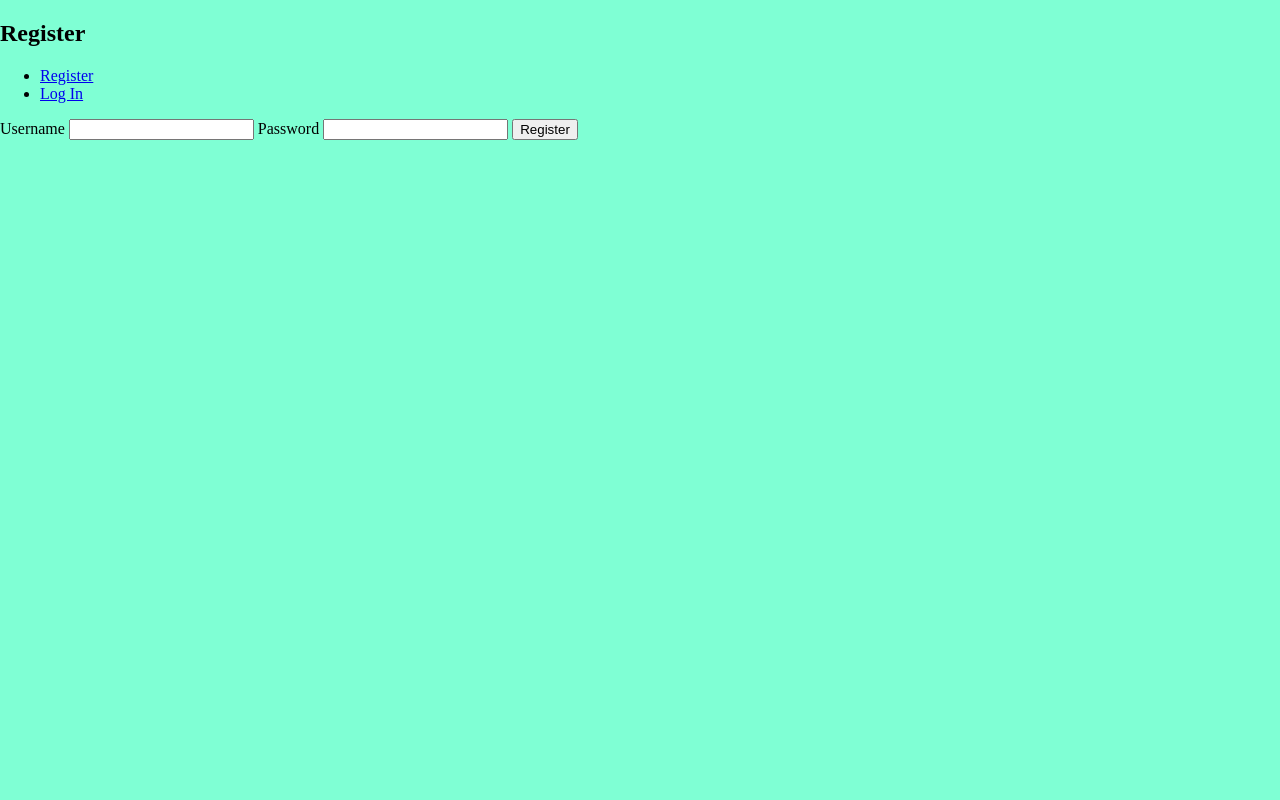
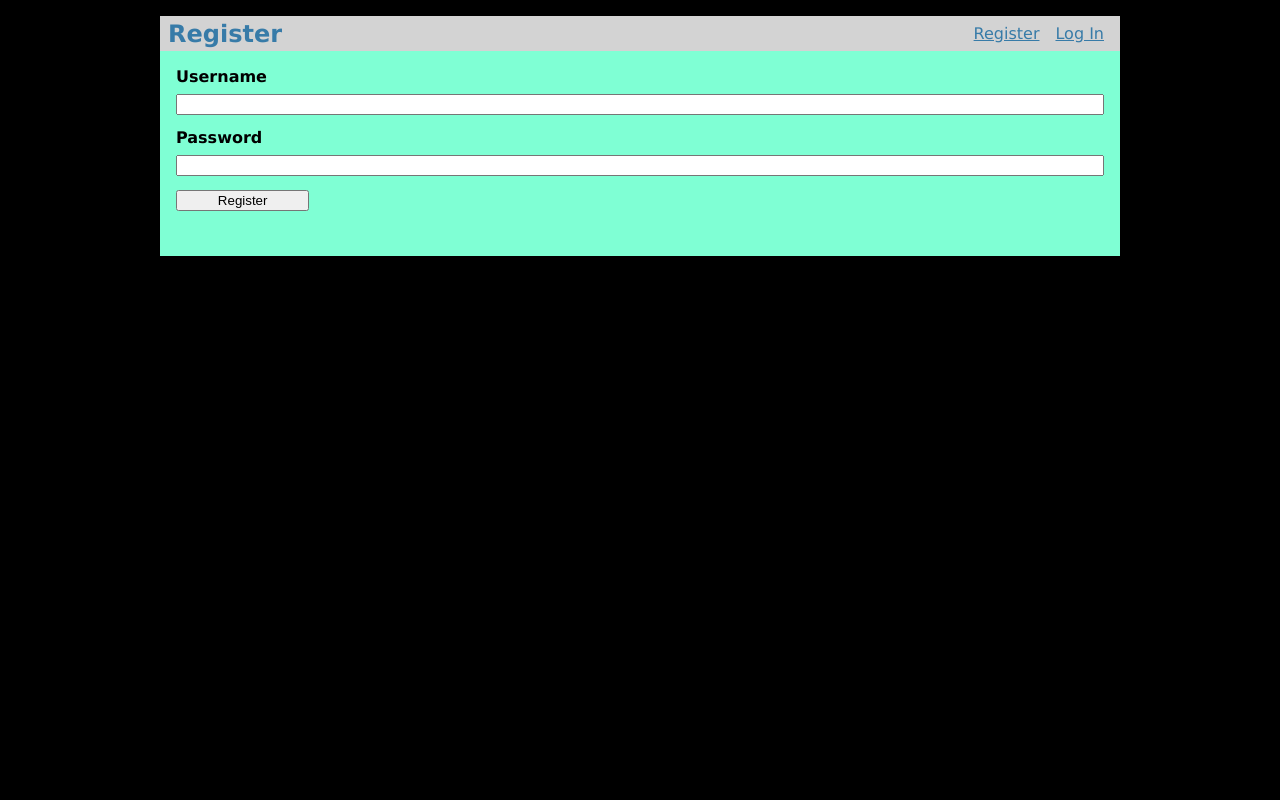
Before and after one commit to Rioran/rio-lists, a Flask app: page /auth/register in a window 1280 px wide. Run offline with Flask 2, Linux system fonts and the light colour scheme; parts of the project's set-up code (start-up, migrations or seed data) failed here and were passed over.

Commit message:
+ styles hussle

```diff
--- a/services/web/riolists/static/css/style.css
+++ b/services/web/riolists/static/css/style.css
@@ -1,10 +1,64 @@
-html, body {
+html {
+  font-family: Verdana, sans-serif;
+  background-color: black;
+  padding: 1rem;
+}
+
+body {
+  max-width: 960px;
+  margin: 0 auto;
   background-color: aquamarine;
-  height: 100vh;
-  width: 100vw;
-  max-height: 100%;
-  max-width: 100%;
-  overflow-x: hidden;
+}
+
+h1 {
+  font-family: Verdana, sans-serif;
+  color: #377ba8;
+  margin: 1rem 0;
+}
+
+a { color: #377ba8; }
+
+hr { border: none; border-top: 1px solid lightgray; }
+
+nav {
+  background: lightgray;
+  display: flex;
+  align-items: center;
+  padding: 0 0.5rem;
+}
+
+nav h1 {
+  flex: auto;
+  margin: 0;
+}
+
+nav h1 a {
+  text-decoration: none;
+  padding: 0.25rem 0.5rem;
+}
+
+nav ul  {
+  display: flex;
+  list-style: none;
   margin: 0;
   padding: 0;
 }
+
+nav ul li a, nav ul li span, header .action { display: block; padding: 0.5rem; }
+
+.content { padding: 0 1rem 1rem; }
+.content > header { border-bottom: 1px solid lightgray; display: flex; align-items: flex-end; }
+.content > header h1 { flex: auto; margin: 1rem 0 0.25rem 0; }
+.flash { margin: 1em 0; padding: 1em; background: #cae6f6; border: 1px solid #377ba8; }
+.post > header { display: flex; align-items: flex-end; font-size: 0.85em; }
+.post > header > div:first-of-type { flex: auto; }
+.post > header h1 { font-size: 1.5em; margin-bottom: 0; }
+.post .about { color: slategray; font-style: italic; }
+.post .body { white-space: pre-line; }
+.content:last-child { margin-bottom: 0; }
+.content form { margin: 1em 0; display: flex; flex-direction: column; }
+.content label { font-weight: bold; margin-bottom: 0.5em; }
+.content input, .content textarea { margin-bottom: 1em; }
+.content textarea { min-height: 12em; resize: vertical; }
+input.danger { color: #cc2f2e; }
+input[type=submit] { align-self: start; min-width: 10em; }
```
